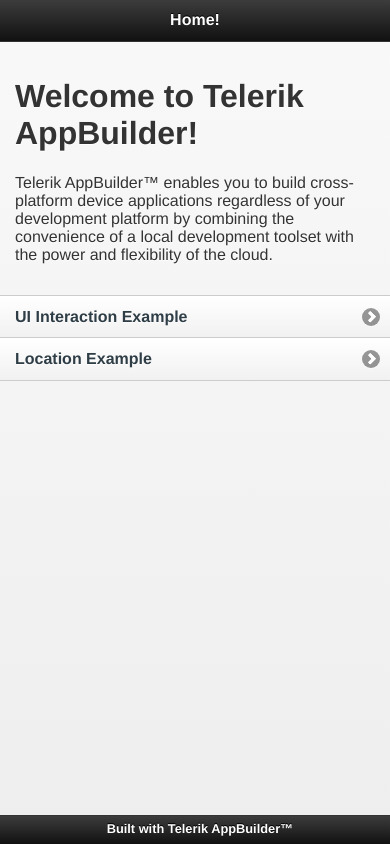
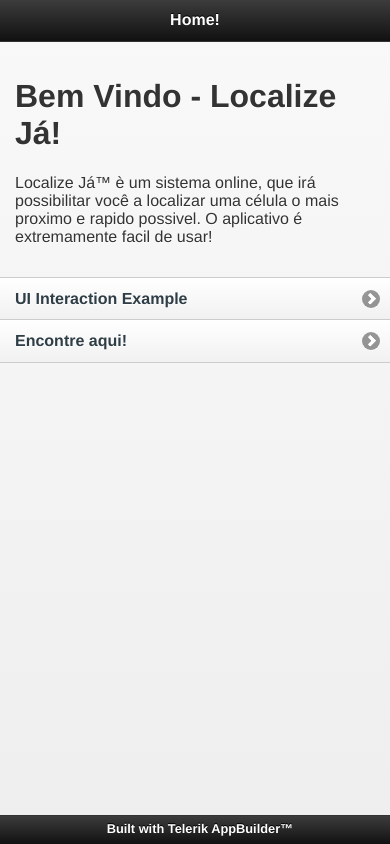
Before and after one commit to jrnin/localiza-celula, a plain HTML site: page LocalizeCelula/index.html in a window 390 px wide. Drawn offline with Linux system fonts and the light colour scheme; some packages are replaced by stand-ins of ours.

Commit message:
Changes made by JOSE CARLOS SILVA JUNIOR (jrnin@hotmail.com).

```diff
--- a/LocalizeCelula/index.html
+++ b/LocalizeCelula/index.html
@@ -27,11 +27,11 @@
 
         <!--Content-->
         <div data-role="content">
-            <h1>Welcome to Telerik AppBuilder!</h1>
+            <h1>Bem Vindo - Localize Já!</h1>
             <p>
-                Telerik AppBuilder&trade; enables you to build cross-platform device applications regardless of your
-                    development platform by combining the convenience of a local development toolset with the
-                    power and flexibility of the cloud.
+                Localize Já&trade; è um sistema online, que irá possibilitar você a localizar
+                uma célula o mais proximo e rapido possivel. O aplicativo é extremamente
+                facil de usar!
             </p>
         </div>
         <div class="nav">
@@ -40,7 +40,7 @@
                     <a href="#page-ui-interaction" data-transition="slide">UI Interaction Example</a>
                 </li>
                 <li>
-                    <a href="#page-location" data-transition="slide">Location Example</a>
+                    <a href="#page-location" data-transition="slide">Encontre aqui!</a>
                 </li>
             </ul>
         </div>
```
